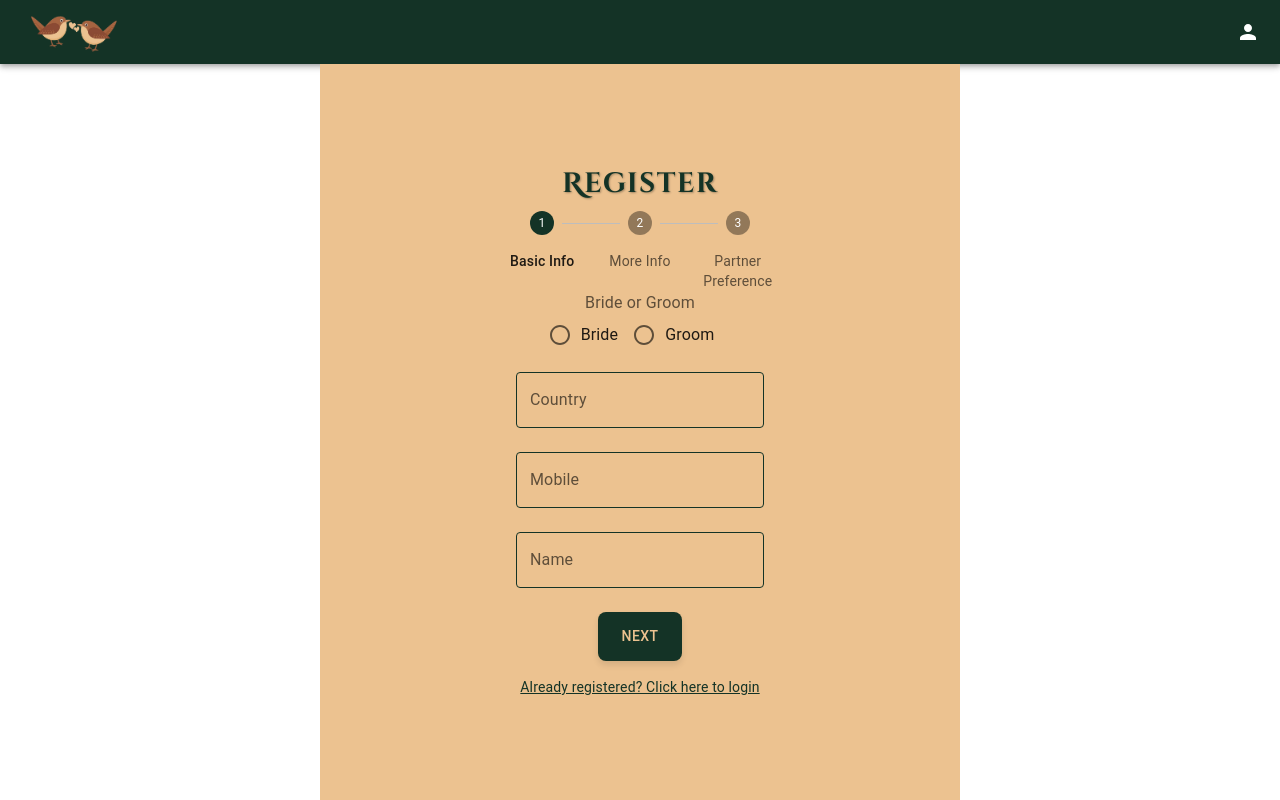
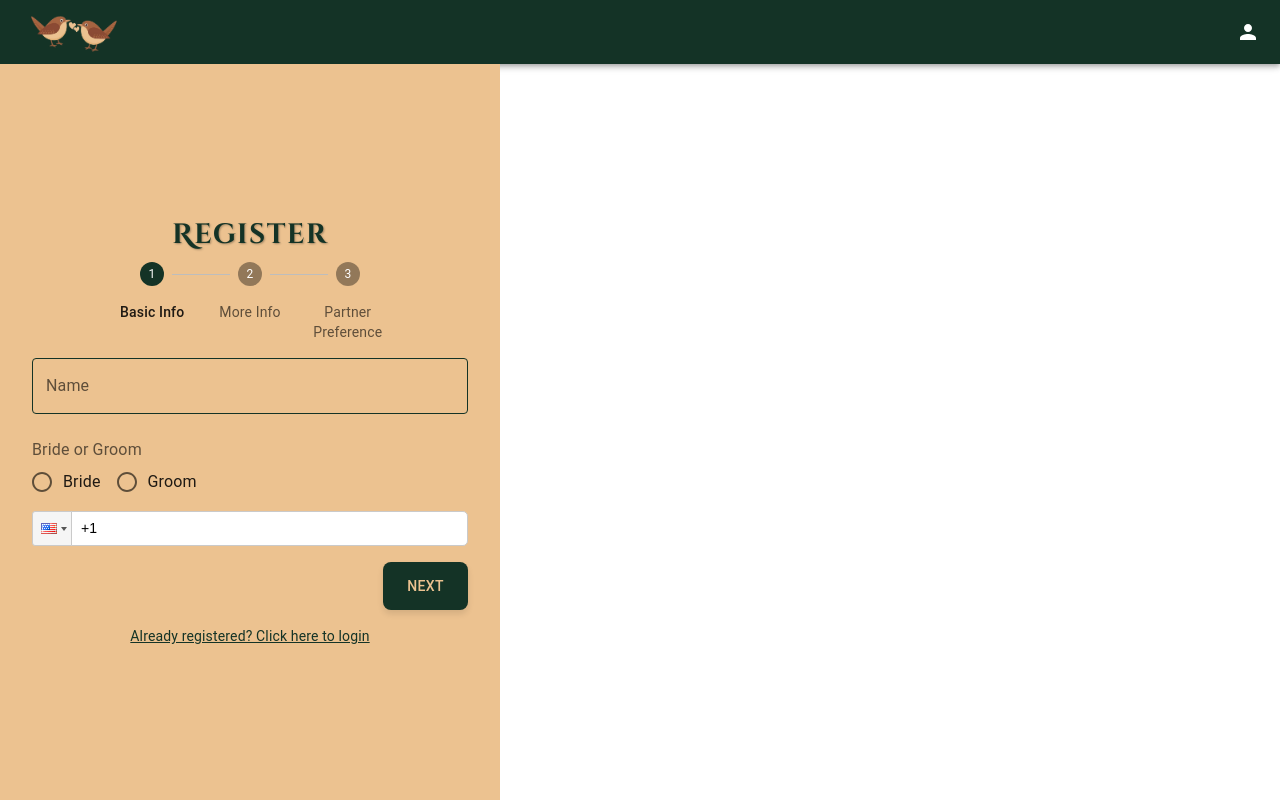
Before and after one commit to munna98/malabar-app, a Next.js app: page /register in a window 1280 px wide. Built offline with nearby package versions, Linux system fonts and the light colour scheme.

Commit message:
some progress on register page

```diff
--- a/package.json
+++ b/package.json
@@ -15,7 +15,8 @@
     "@mui/material": "^5.16.4",
     "next": "14.2.5",
     "react": "^18",
-    "react-dom": "^18"
+    "react-dom": "^18",
+    "react-phone-input-2": "^2.15.1"
   },
   "devDependencies": {
     "eslint": "^8",
--- a/pages/register.js
+++ b/pages/register.js
@@ -21,6 +21,8 @@ import {
 } from '@mui/material';
 import { useRouter } from 'next/router';
 import NavBar from '../src/components/NavBar';
+import 'react-phone-input-2/lib/style.css';
+import PhoneInput from 'react-phone-input-2';
 
 const Register = () => {
   const [activeStep, setActiveStep] = useState(0);
@@ -64,6 +66,10 @@ const Register = () => {
     setFormValues({ ...formValues, [name]: value });
   };
 
+  const handlePhoneChange = (value) => {
+    setFormValues({ ...formValues, mobile: value });
+  };
+
   const handleRegister = () => {
     console.log(formValues);
 
@@ -79,32 +85,7 @@ const Register = () => {
     switch (step) {
       case 0:
         return (
-          <Box display="flex" flexDirection="column" alignItems="center" justifyContent="center">
-            <FormControl component="fieldset">
-              <FormLabel component="legend">Bride or Groom</FormLabel>
-              <RadioGroup name="role" value={formValues.role} onChange={handleChange} row>
-                <FormControlLabel value="bride" control={<Radio />} label="Bride" />
-                <FormControlLabel value="groom" control={<Radio />} label="Groom" />
-              </RadioGroup>
-            </FormControl>
-            <TextField
-              label="Country"
-              variant="outlined"
-              margin="normal"
-              fullWidth
-              name="country"
-              value={formValues.country}
-              onChange={handleChange}
-            />
-            <TextField
-              label="Mobile"
-              variant="outlined"
-              margin="normal"
-              fullWidth
-              name="mobile"
-              value={formValues.mobile}
-              onChange={handleChange}
-            />
+          <Box display="flex" flexDirection="column" alignItems="center" justifyContent="center" width="100%">
             <TextField
               label="Name"
               variant="outlined"
@@ -113,12 +94,27 @@ const Register = () => {
               name="name"
               value={formValues.name}
               onChange={handleChange}
+              inputProps={{ style: { textAlign: 'left' } }}
+            />
+            <FormControl component="fieldset" fullWidth margin="normal" style={{ textAlign: 'left' }}>
+              <FormLabel component="legend">Bride or Groom</FormLabel>
+              <RadioGroup name="role" value={formValues.role} onChange={handleChange} row>
+                <FormControlLabel value="bride" control={<Radio />} label="Bride" />
+                <FormControlLabel value="groom" control={<Radio />} label="Groom" />
+              </RadioGroup>
+            </FormControl>
+            <PhoneInput
+              country={'us'}
+              value={formValues.mobile}
+              onChange={handlePhoneChange}
+              inputStyle={{ width: '100%', textAlign: 'left' }}
+              containerStyle={{ width: '100%' }}
             />
           </Box>
         );
       case 1:
         return (
-          <Box display="flex" flexDirection="column" alignItems="center" justifyContent="center">
+          <Box display="flex" flexDirection="column" alignItems="center" justifyContent="center" width="100%">
             <TextField
               label="Spirit"
               variant="outlined"
@@ -127,8 +123,9 @@ const Register = () => {
               name="spirit"
               value={formValues.spirit}
               onChange={handleChange}
+              inputProps={{ style: { textAlign: 'left' } }}
             />
-            <FormControl component="fieldset">
+            <FormControl component="fieldset" fullWidth margin="normal" style={{ textAlign: 'left' }}>
               <FormLabel component="legend">First Marriage?</FormLabel>
               <RadioGroup name="firstMarriage" value={formValues.firstMarriage} onChange={handleChange} row>
                 <FormControlLabel value="yes" control={<Radio />} label="Yes" />
@@ -141,8 +138,10 @@ const Register = () => {
               margin="normal"
               fullWidth
               name="age"
+              type="number"
               value={formValues.age}
               onChange={handleChange}
+              inputProps={{ style: { textAlign: 'left' } }}
             />
             <TextField
               label="Education"
@@ -152,6 +151,7 @@ const Register = () => {
               name="education"
               value={formValues.education}
               onChange={handleChange}
+              inputProps={{ style: { textAlign: 'left' } }}
             />
             <TextField
               label="Madrasa Education"
@@ -161,6 +161,7 @@ const Register = () => {
               name="madrasaEducation"
               value={formValues.madrasaEducation}
               onChange={handleChange}
+              inputProps={{ style: { textAlign: 'left' } }}
             />
             <TextField
               label="Job"
@@ -170,6 +171,7 @@ const Register = () => {
               name="job"
               value={formValues.job}
               onChange={handleChange}
+              inputProps={{ style: { textAlign: 'left' } }}
             />
             <TextField
               label="Skin Color"
@@ -179,6 +181,7 @@ const Register = () => {
               name="skinColor"
               value={formValues.skinColor}
               onChange={handleChange}
+              inputProps={{ style: { textAlign: 'left' } }}
             />
             <TextField
               label="Height"
@@ -186,8 +189,10 @@ const Register = () => {
               margin="normal"
               fullWidth
               name="height"
+              type="number"
               value={formValues.height}
               onChange={handleChange}
+              inputProps={{ style: { textAlign: 'left' } }}
             />
             <FormControl fullWidth variant="outlined" margin="normal">
               <InputLabel>Body Type</InputLabel>
@@ -211,6 +216,7 @@ const Register = () => {
               name="district"
               value={formValues.district}
               onChange={handleChange}
+              inputProps={{ style: { textAlign: 'left' } }}
             />
             <TextField
               label="Place"
@@ -220,12 +226,13 @@ const Register = () => {
               name="place"
               value={formValues.place}
               onChange={handleChange}
+              inputProps={{ style: { textAlign: 'left' } }}
             />
           </Box>
         );
       case 2:
         return (
-          <Box display="flex" flexDirection="column" alignItems="center" justifyContent="center">
+          <Box display="flex" flexDirection="column" alignItems="center" justifyContent="center" width="100%">
             <TextField
               label="Partner's District"
               variant="outlined"
@@ -234,6 +241,7 @@ const Register = () => {
               name="partnerDistrict"
               value={formValues.partnerDistrict}
               onChange={handleChange}
+              inputProps={{ style: { textAlign: 'left' } }}
             />
             <TextField
               label="Partner's Age From"
@@ -241,8 +249,10 @@ const Register = () => {
               margin="normal"
               fullWidth
               name="partnerAgeFrom"
+              type="number"
               value={formValues.partnerAgeFrom}
               onChange={handleChange}
+              inputProps={{ style: { textAlign: 'left' } }}
             />
             <TextField
               label="Partner's Age To"
@@ -250,8 +260,10 @@ const Register = () => {
               margin="normal"
               fullWidth
               name="partnerAgeTo"
+              type="number"
               value={formValues.partnerAgeTo}
               onChange={handleChange}
+              inputProps={{ style: { textAlign: 'left' } }}
             />
             <TextField
               label="Additional Info 1"
@@ -261,6 +273,7 @@ const Register = () => {
               name="additionalInfo1"
               value={formValues.additionalInfo1}
               onChange={handleChange}
+              inputProps={{ style: { textAlign: 'left' } }}
             />
             <TextField
               label="Additional Info 2"
@@ -270,6 +283,7 @@ const Register = () => {
               name="additionalInfo2"
               value={formValues.additionalInfo2}
               onChange={handleChange}
+              inputProps={{ style: { textAlign: 'left' } }}
             />
             <TextField
               label="Additional Info 3"
@@ -279,6 +293,7 @@ const Register = () => {
               name="additionalInfo3"
               value={formValues.additionalInfo3}
               onChange={handleChange}
+              inputProps={{ style: { textAlign: 'left' } }}
             />
           </Box>
         );
@@ -305,11 +320,10 @@ const Register = () => {
       >
         <Box
           display="flex"
-          flexDirection="column"
-          alignItems="center"
-          justifyContent="center"
+          flexDirection={isSmallScreen ? 'column' : 'row'}
           width="100%"
           height="100%"
+          overflow="auto" // Add scroll if necessary
         >
           <Box
             display="flex"
@@ -319,7 +333,7 @@ const Register = () => {
             padding="32px"
             sx={{
               bgcolor: "#ECC290",
-              width: isSmallScreen ? '100%' : '50%',
+              width: isSmallScreen ? '100%' : '500px',
               textAlign: 'center',
               height: '100%',
             }}
@@ -329,7 +343,7 @@ const Register = () => {
               flexDirection="column"
               alignItems="center"
               justifyContent="center"
-              width={isSmallScreen ? '100%' : '500px'}
+              width="100%"
             >
               <Typography
                 variant="h4"
@@ -349,7 +363,18 @@ const Register = () => {
                 ))}
               </Stepper>
               {getStepContent(activeStep)}
-              <Box mt={2}>
+              <Box mt={2} display="flex" justifyContent="flex-end" width="100%">
+                {activeStep > 0 && (
+                  <Button
+                    onClick={handleBack}
+                    style={{
+                      marginRight: '8px',
+                      color: "#143326",
+                    }}
+                  >
+                    Back
+                  </Button>
+                )}
                 {activeStep === steps.length - 1 ? (
                   <Button
                     variant="contained"
@@ -371,17 +396,6 @@ const Register = () => {
                     }}
                   >
                     Next
-                  </Button>
-                )}
-                {activeStep > 0 && (
-                  <Button
-                    onClick={handleBack}
-                    style={{
-                      marginLeft: '8px',
-                      color: "#143326",
-                    }}
-                  >
-                    Back
                   </Button>
                 )}
               </Box>
```
Also changed, not shown: 1 other file (tests, documents, lock files or other folders).
